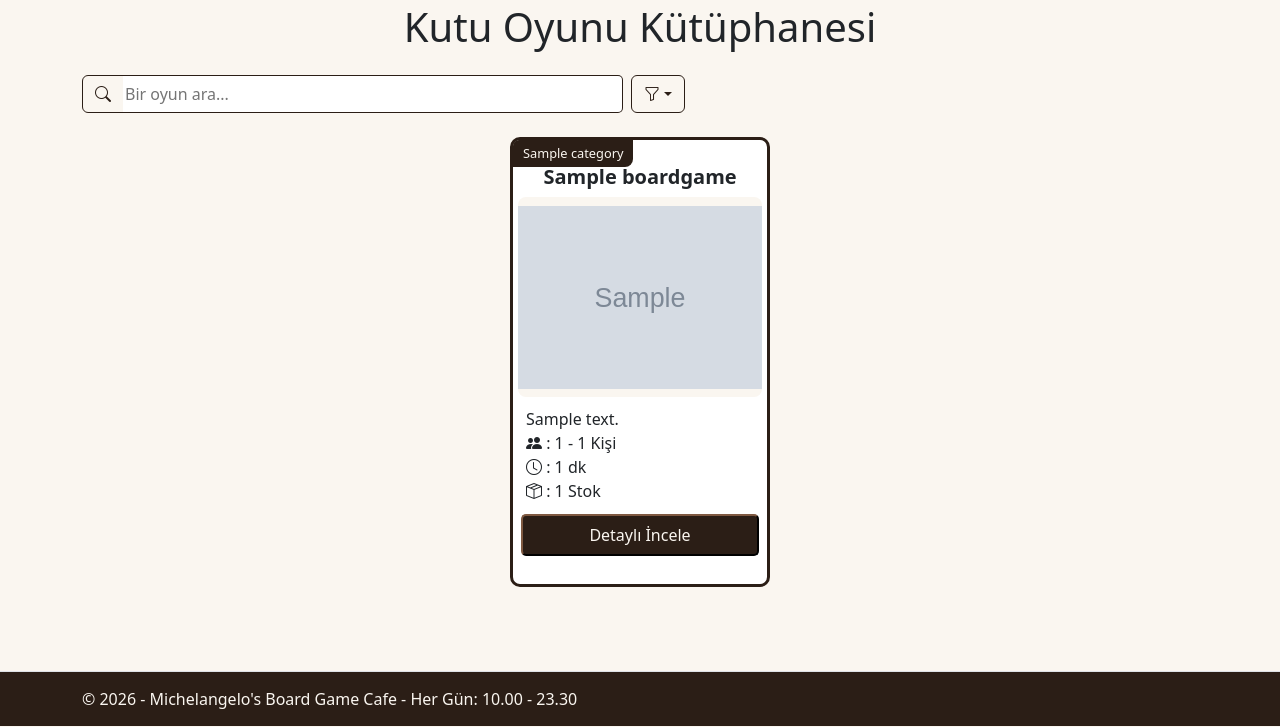
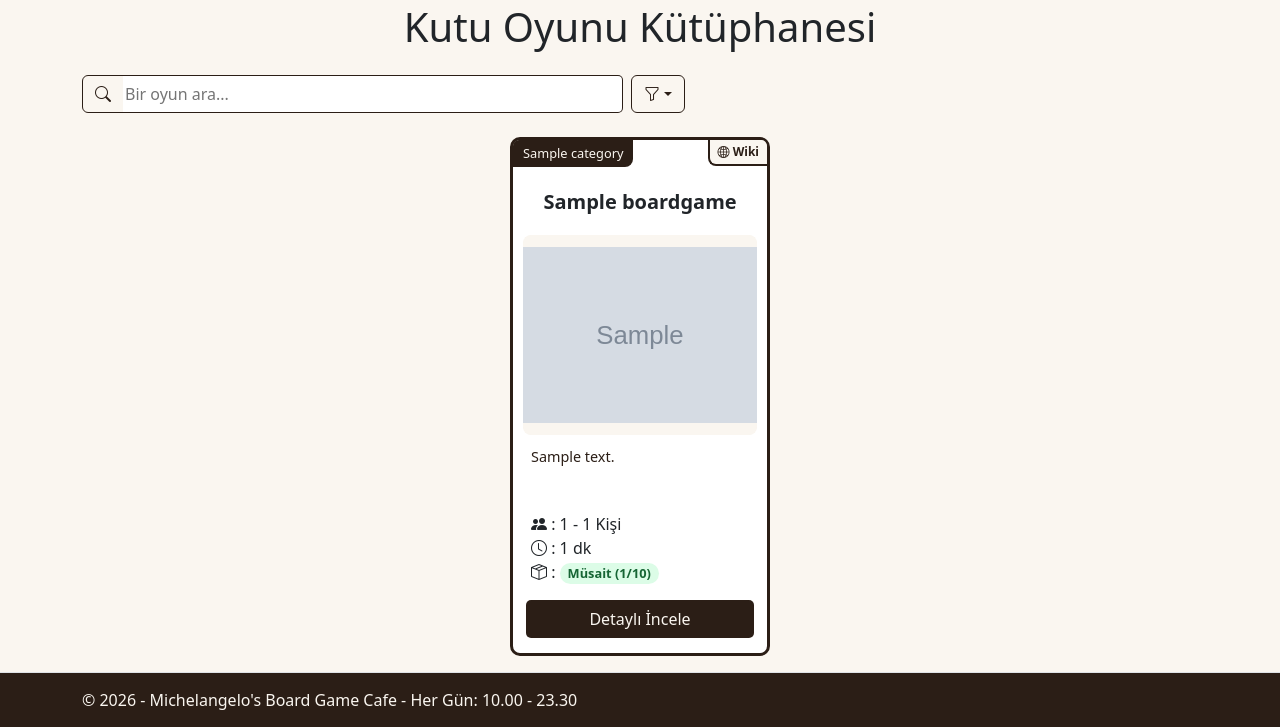
Before and after one commit to Alperzturan/AgTabanliTeknolojilerveUygulamalariProje, an ASP.NET Core app: page /Oyunlar in a window 1280 px wide. Shown: the part 74-801 px from the top of the page. Run offline with ASP.NET Core 8, Linux system fonts and the light colour scheme; tables that the repository leaves empty hold one stand-in row (values such as "Sample post"); grey boxes marked "Sample" are stand-in pictures; style sheets or scripts are compiled from the project's sources; some libraries are stand-ins or nearby versions.

Commit message:
feat(catalog): kapak gorseli olmadığında fallback, wiki rozeti ve kart başlık,resim hizalama eklendi

```diff
--- a/Pages/Oyunlar.cshtml
+++ b/Pages/Oyunlar.cshtml
@@ -86,6 +86,9 @@
     {
         string sureKodu = game.PlayTimeMinutes <= 30 ? "kisa" : (game.PlayTimeMinutes <= 60 ? "orta" : "uzun");
         string oyuncuKodu = game.MaxPlayers <= 2 ? "1-2" : (game.MaxPlayers <= 4 ? "3-4" : "5+");
+        bool hasImage = !string.IsNullOrWhiteSpace(game.ImageUrl);
+        bool hasWiki = !string.IsNullOrWhiteSpace(game.WikiPageId);
+        bool inStock = game.AvailableCopies > 0;
 
         <div class="game-cards"
             data-title="@game.Title.ToLower()"
@@ -93,19 +96,52 @@
             data-time="@sureKodu"
             data-players="@oyuncuKodu">
             <p class="badge-pos">@game.Category?.Name</p>
-            <h5 class="d-flex justify-content-center fw-bold">@game.Title</h5>
-            <img class="image" src="@game.ImageUrl" alt="resim">
-            <div>
-                <ul class="list-items-shape-games">
-                    <li>@game.Description</li>
+            @if (hasWiki)
+            {
+                <span class="wiki-badge" title="Wikipedia API'den çekildi">
+                    <i class="bi bi-globe2"></i> Wiki
+                </span>
+            }
+            <div class="game-title-wrapper mt-2">
+                <h5 class="game-title-clamp fw-bold mb-0" title="@game.Title">@game.Title</h5>
+            </div>
+
+            <div class="game-cover-wrapper">
+                @if (hasImage)
+                {
+                    <img class="image"
+                         src="@game.ImageUrl"
+                         alt="@game.Title kapak görseli"
+                         loading="lazy"
+                         onerror="this.classList.add('d-none'); this.nextElementSibling.classList.remove('d-none');">
+                }
+                <div class="image-fallback @(hasImage ? "d-none" : "")">
+                    <i class="bi bi-dice-5-fill"></i>
+                    <span>Görsel mevcut değil</span>
+                </div>
+            </div>
+
+            <div class="flex-grow-1 d-flex flex-column">
+                <p class="game-desc-clamp @(string.IsNullOrWhiteSpace(game.Description) ? "fst-italic text-muted" : "")">
+                    @(string.IsNullOrWhiteSpace(game.Description)
+                        ? "Bu oyun için henüz açıklama eklenmemiş."
+                        : game.Description)
+                </p>
+                <ul class="list-items-shape-games mt-auto">
                     <li><i class="bi bi-people-fill"></i> : @game.MinPlayers - @game.MaxPlayers Kişi</li>
                     <li><i class="bi bi-clock"></i> : @game.PlayTimeMinutes dk</li>
-                    <li><i class="bi bi-box-seam"></i> : @game.AvailableCopies Stok</li>
+                    <li>
+                        <i class="bi bi-box-seam"></i> :
+                        <span class="stock-pill @(inStock ? "stock-available" : "stock-out")">
+                            @(inStock ? $"Müsait ({game.AvailableCopies}/{game.TotalCopies})" : "Tükendi")
+                        </span>
+                    </li>
                 </ul>
             </div>
-            <button class="btn-shape btn-color-game"
-                    onclick="location.href='/OyunDetay?id=@game.Id'
-                    ">Detaylı İncele</button>
+
+            <a class="btn-shape btn-color-game text-center text-decoration-none mt-2"
+               asp-page="/OyunDetay"
+               asp-route-id="@game.Id">Detaylı İncele</a>
         </div>
     }
 </div>
--- a/wwwroot/css/site.css
+++ b/wwwroot/css/site.css
@@ -72,7 +72,7 @@ body {
   width: 260px;
   overflow-wrap: break-word;
   hyphens: auto;
-  padding: 25px 5px;
+  padding: 28px 10px 12px 10px;
   position: relative;
   display: flex;
   flex-direction: column;
@@ -199,6 +199,108 @@ body {
   border-radius: 8px;
 }
 
+.wiki-badge {
+  position: absolute;
+  top: 0;
+  right: 0;
+  background-color: #FAF6F0;
+  color: #2B1E16;
+  border-left: 2px solid #2B1E16;
+  border-bottom: 2px solid #2B1E16;
+  border-bottom-left-radius: 8px;
+  border-top-right-radius: 6px;
+  padding: 3px 8px;
+  font-size: 0.75rem;
+  font-weight: 600;
+}
+
+.game-cover-wrapper {
+  width: 100%;
+  height: 200px;
+  background-color: #FAF6F0;
+  border-radius: 8px;
+  overflow: hidden;
+  display: flex;
+  align-items: center;
+  justify-content: center;
+  margin-bottom: 8px;
+}
+
+.game-cover-wrapper .image {
+  width: 100%;
+  height: 100%;
+  margin-bottom: 0;
+  object-fit: contain;
+}
+
+.image-fallback {
+  width: 100%;
+  height: 100%;
+  display: flex;
+  flex-direction: column;
+  align-items: center;
+  justify-content: center;
+  gap: 6px;
+  color: #6b5748;
+  font-size: 0.85rem;
+  text-align: center;
+  padding: 12px;
+}
+
+.image-fallback i {
+  font-size: 2.5rem;
+  color: #D97706;
+}
+
+.game-title-wrapper {
+  height: 3.2rem;
+  display: flex;
+  align-items: center;
+  justify-content: center;
+  margin-bottom: 8px;
+}
+
+.game-title-clamp {
+  display: -webkit-box;
+  -webkit-line-clamp: 2;
+  line-clamp: 2;
+  -webkit-box-orient: vertical;
+  overflow: hidden;
+  text-align: center;
+  line-height: 1.3;
+}
+
+.game-desc-clamp {
+  display: -webkit-box;
+  -webkit-line-clamp: 3;
+  line-clamp: 3;
+  -webkit-box-orient: vertical;
+  overflow: hidden;
+  font-size: 0.9rem;
+  line-height: 1.4;
+  min-height: 3.8em;
+  margin: 4px 8px 10px 8px;
+  color: #2B1E16;
+}
+
+.stock-pill {
+  display: inline-block;
+  padding: 1px 8px;
+  border-radius: 999px;
+  font-size: 0.8rem;
+  font-weight: 600;
+}
+
+.stock-available {
+  background-color: #dcfce7;
+  color: #166534;
+}
+
+.stock-out {
+  background-color: #fee2e2;
+  color: #991b1b;
+}
+
 .list-items-shape-games {
   margin: 0;
   padding: 0;
```
